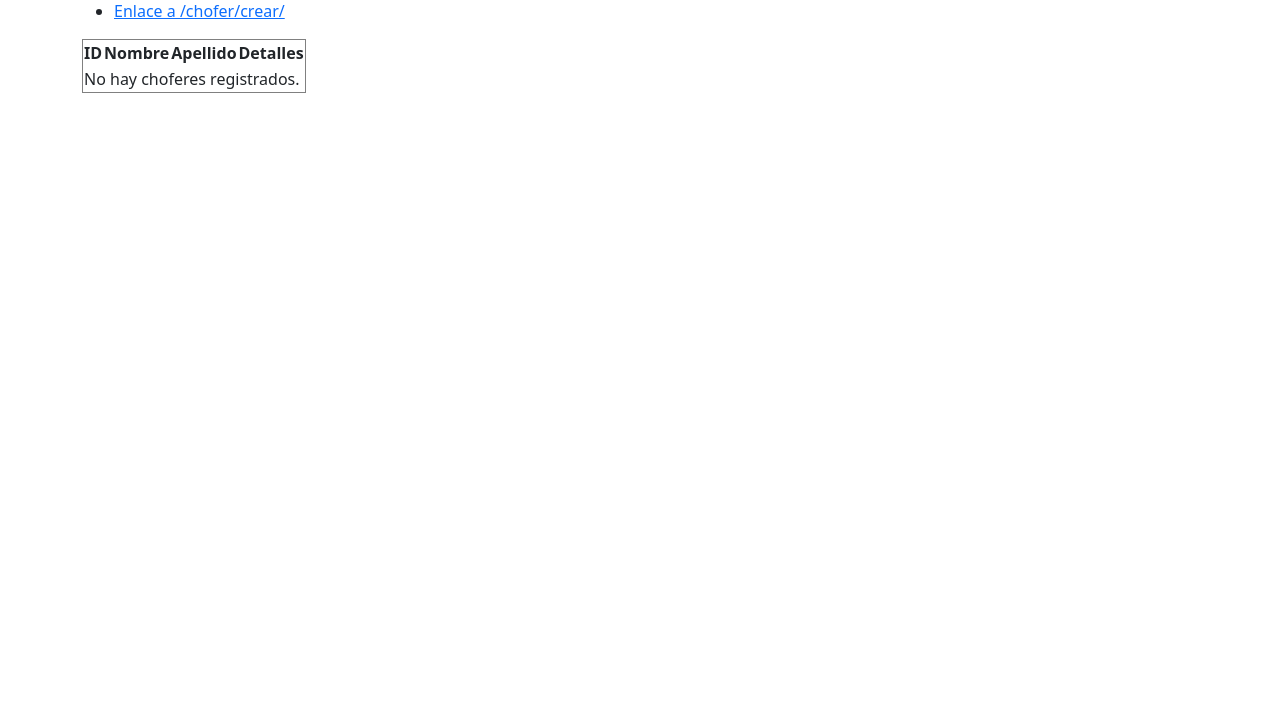
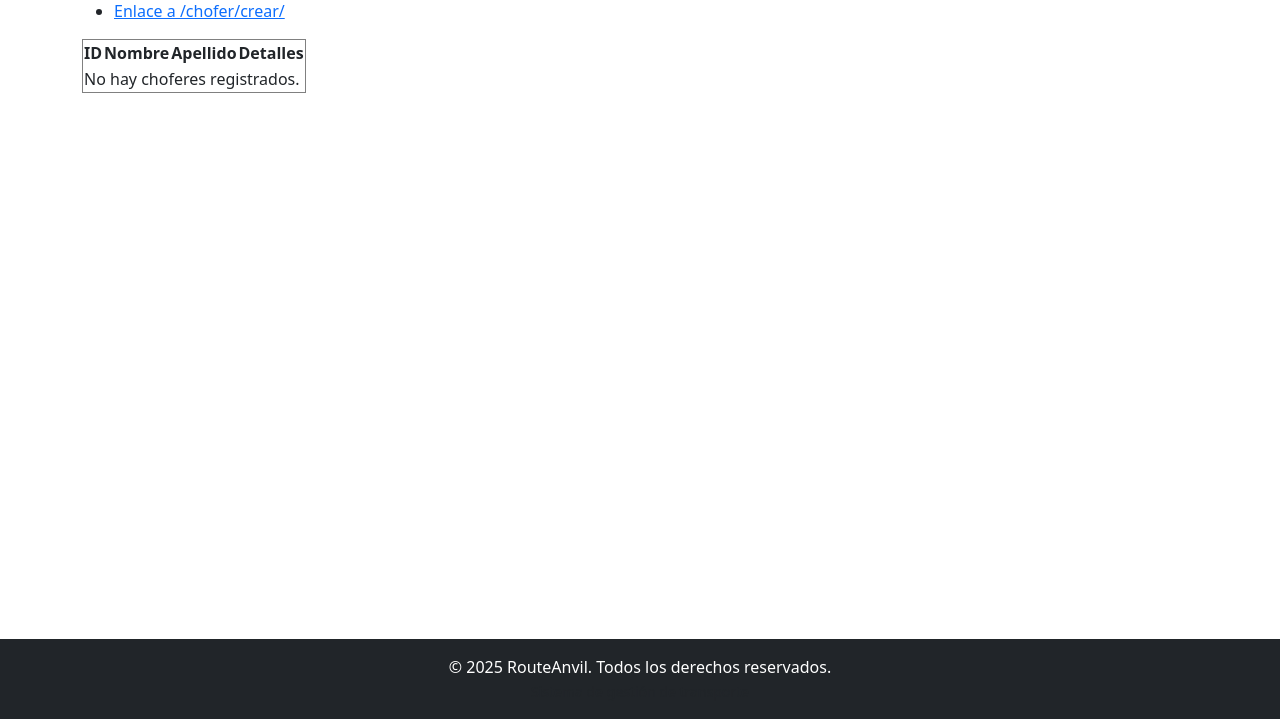
Before and after one commit to Ikvillaseca/capstoneADI, a Django app: page /choferes/ in a window 1280 px wide. Shown: the part 81-800 px from the top of the page. Run offline with Django 5.2, Linux system fonts and the light colour scheme; data that the repository does not hold is empty.

Commit message:
Footer temporal

```diff
--- a/RouteAnvil/templates/base.html
+++ b/RouteAnvil/templates/base.html
@@ -9,7 +9,7 @@
     <title>{% block titulo %}RouteAnvil{% endblock titulo %}</title>
 </head>
 
-<body>
+<body class="d-flex flex-column min-vh-100">
     <!-- Header  -->
     <header>
         <nav class="navbar navbar-expand-lg navbar-dark bg-dark">
@@ -40,12 +40,19 @@
     </header>
 
     <!-- contenido principal de la pagina -->
-    <main class="container mt-4">
+    <main class="container mt-4 flex-grow-1">
         {% block contenido %}
         <h1>Bienvenido a RouteAnvil</h1>
         {% endblock contenido %}
     </main>
 
+    <footer class="bg-dark text-white text-center py-3 mt-auto">
+        <div class="container">
+            <p class="mb-0">&copy; 2025 RouteAnvil. Todos los derechos reservados.</p>
+            <small class="text-muted">Sistema de gestión de transporte</small>
+        </div>
+    </footer>
+
     <script src="https://cdn.jsdelivr.net/npm/bootstrap@5.3.0/dist/js/bootstrap.bundle.min.js"></script>
 </body>
 </html>
```
